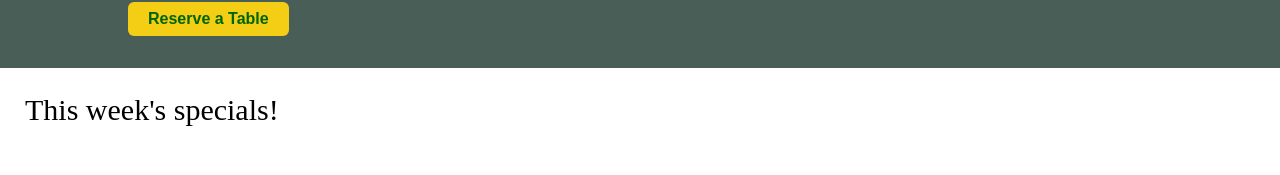
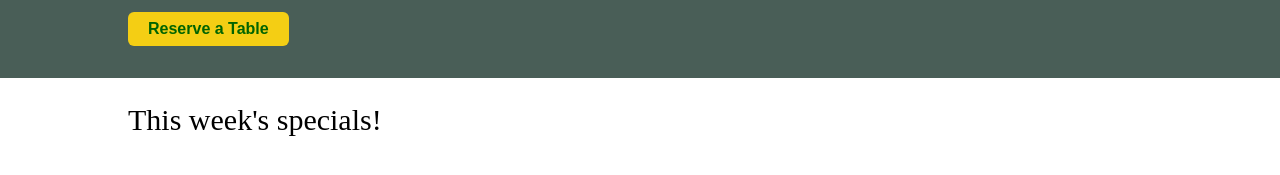
Before and after one commit to RickyShie/meta_front_end_capstone_project_1, a React (Create React App) app: page / in a window 1280 px wide. Shown: the part 1120-1295 px from the top of the page. Built offline with nearby package versions, Linux system fonts and the light colour scheme.

Commit message:
Adjust Header.js component's layout

```diff
--- a/src/components/Header.css
+++ b/src/components/Header.css
@@ -21,7 +21,7 @@
     grid-row-start: 1;
 }
 
-@media (min-width: 768px) and (max-width: 1024px){
+@media (min-width: 768px){
     .header-grid {
         grid-template-columns: 20vw 100vw;
         place-items: center;
--- a/src/components/Specials.css
+++ b/src/components/Specials.css
@@ -10,5 +10,5 @@
     font-style: normal;
     font-weight: 500;
     line-height: normal;
-    margin-left: 25px;
+    margin-left: 10vw;
 }
```
